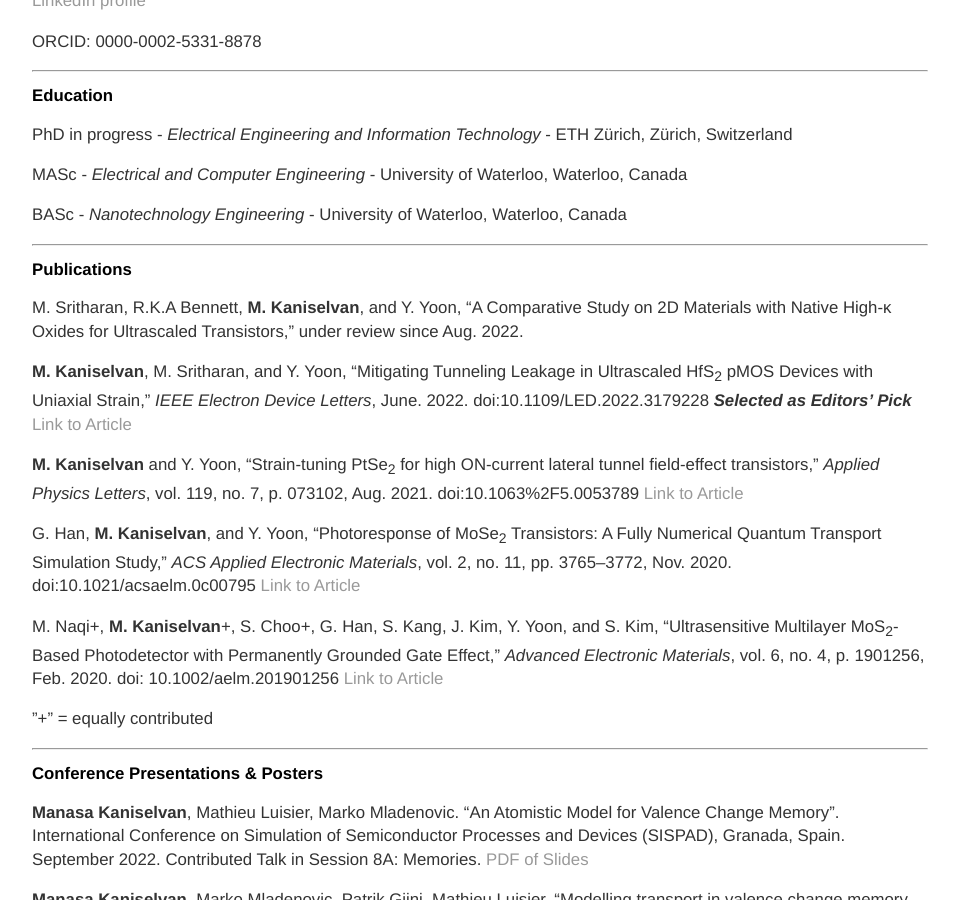
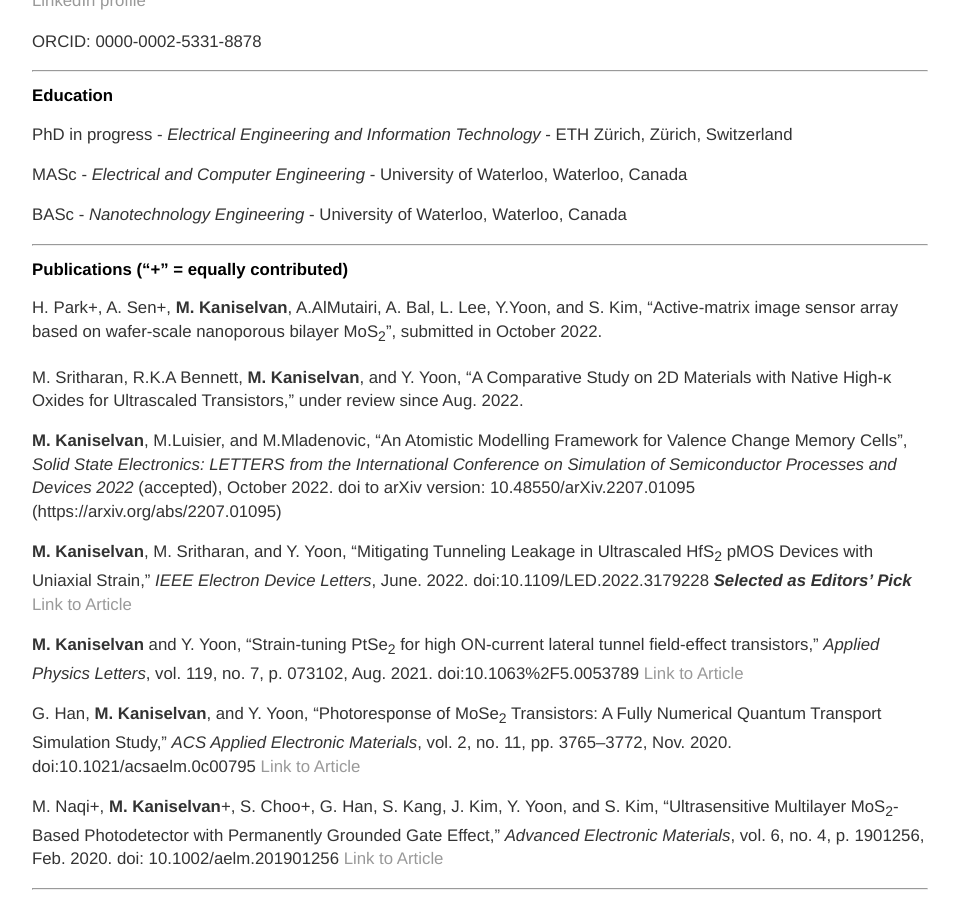
Before and after one commit to manasakani/manaskani.github.io, a Jekyll site: the page built from cv/index.md, in a window 1280 px wide and 900 px high, scrolled down 214 px. Shown: the whole window, without its empty margins (160-1119 px from the left). Built offline with Jekyll 4.4.1, drawn with Linux system fonts in a browser that asks for light colours.

Commit message:
Update index.md

```diff
--- a/cv/index.md
+++ b/cv/index.md
@@ -27,9 +27,13 @@ BASc - _Nanotechnology Engineering_ - University of Waterloo, Waterloo, Canada
 ----
 <!-- blank line -->
 
-## Publications
+## Publications ("+" = equally contributed)
+
+H. Park+, A. Sen+, **M. Kaniselvan**, A.AlMutairi, A. Bal, L. Lee, Y.Yoon, and S. Kim, "Active-matrix image sensor array based on wafer-scale nanoporous bilayer MoS<sub>2</sub>", submitted in October 2022.
 
 M. Sritharan, R.K.A Bennett, **M. Kaniselvan**, and Y. Yoon, “A Comparative Study on 2D Materials with Native High-κ Oxides for Ultrascaled Transistors,” under review since Aug. 2022.
+
+**M. Kaniselvan**, M.Luisier, and M.Mladenovic, "An Atomistic Modelling Framework for Valence Change Memory Cells", _Solid State Electronics: LETTERS from the International Conference on Simulation of Semiconductor Processes and Devices 2022_ (accepted), October 2022. doi to arXiv version: 10.48550/arXiv.2207.01095 (https://arxiv.org/abs/2207.01095)
 
 **M. Kaniselvan**, M. Sritharan, and Y. Yoon, “Mitigating Tunneling Leakage in Ultrascaled HfS<sub>2</sub> pMOS Devices with Uniaxial Strain,” _IEEE Electron Device Letters_, June. 2022. doi:10.1109/LED.2022.3179228 _**Selected as Editors' Pick**_ [Link to Article](https://ieeexplore.ieee.org/document/9785648)
 
```
Also changed, not shown: other parts of cv/index.md (+0 -1 lines).
